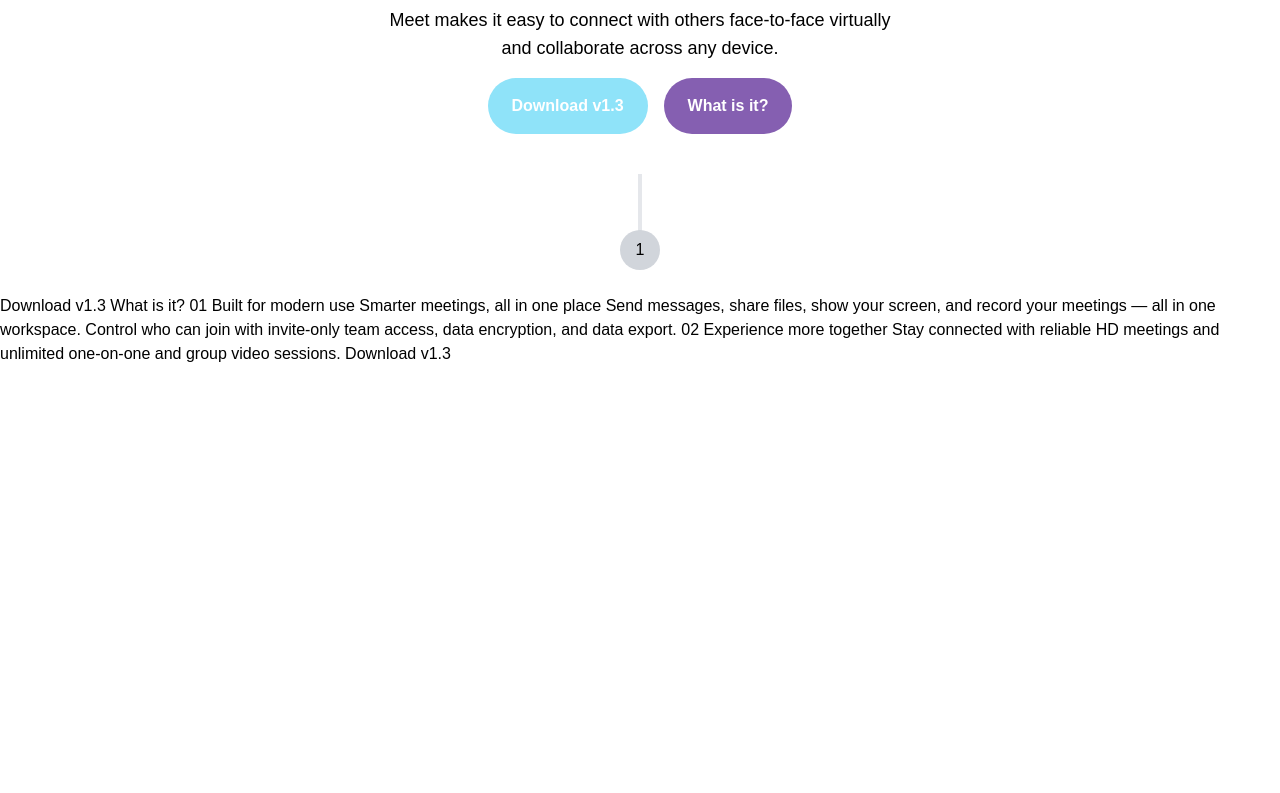
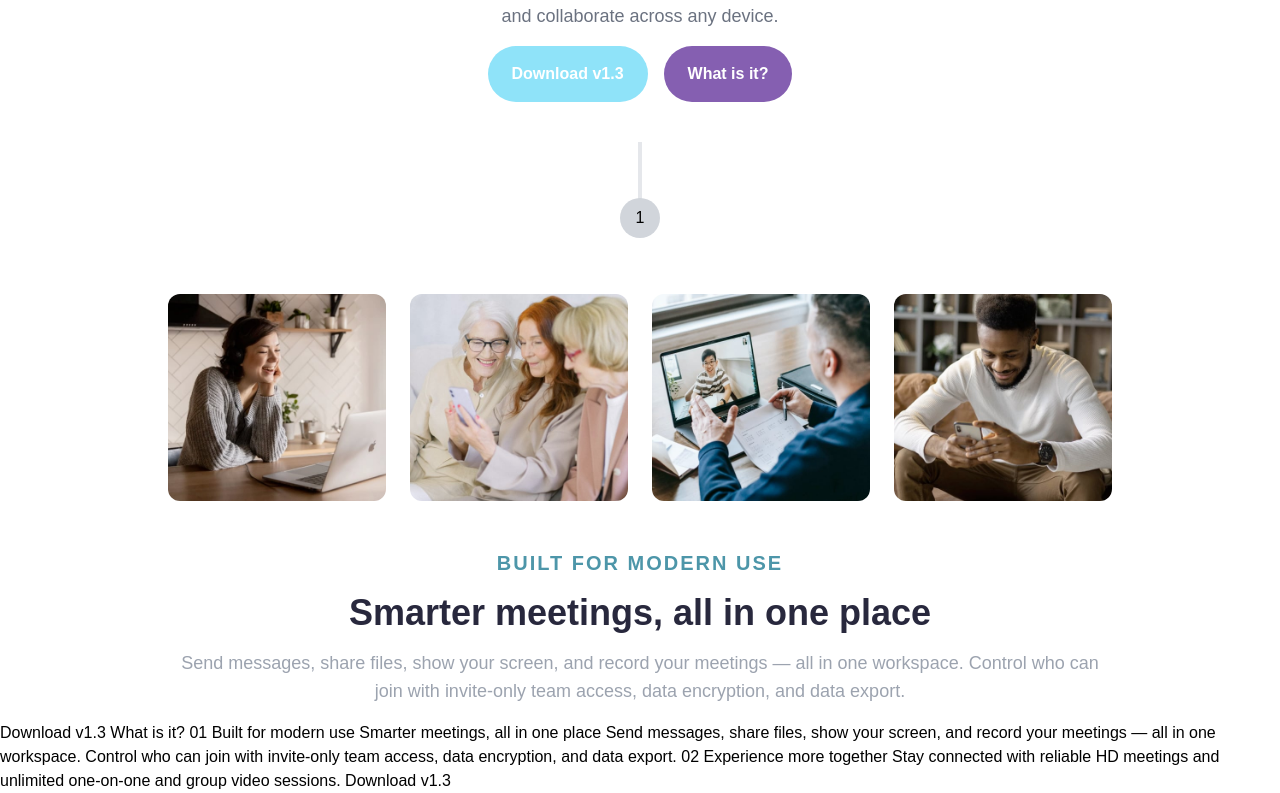
Before and after one commit to ABUHURAIAH/Tailwind-Meet-Landing, a website: page index.html in a window 1280 px wide. Shown: the part 318-1111 px from the top of the page. Before the commit the page ends 800 px from the top, so only its background shows below. Drawn offline with Linux system fonts and the light colour scheme.

Commit message:
second part

```diff
--- a/index.html
+++ b/index.html
@@ -28,10 +28,10 @@
         <div
           class="mt-60 md:mt-80 lg:mt-16 flex flex-col space-y-4 justify-center max-w-lg text-center"
         >
-          <h1 class="font-bold text-7xl mx-auto p-4">
+          <h1 class="font-bold text-5xl mx-auto p-6">
             Group Chat for Everyone
           </h1>
-          <p class="text-lg text-center">
+          <p class="text-lg text-center text-gray-500">
             Meet makes it easy to connect with others face-to-face virtually and
             collaborate across any device.
           </p>
@@ -56,13 +56,13 @@
           <img
             src="assets/desktop/image-hero-right.png"
             alt=""
-            class="absolute -right-6 top-24 w-60 lg:w-60 md:w-1/2"
+            class="absolute -right-6 top-24 w-52 lg:w-60 md:w-1/2"
           />
           <!--Group photos left -->
           <img
             src="assets/desktop/image-hero-left.png"
             alt=""
-            class="absolute -left-6 top-24 w-60 lg:w-60 md:w-1/2"
+            class="absolute -left-6 top-24 w-52 lg:w-60 md:w-1/2"
           />
         </div>
       </div>
@@ -81,6 +81,47 @@
         >
           1
         </div>
+        <!-- Grid container -->
+        <div class="grid gap-6 md:grid-cols-4 grid-cols-2 p-4">
+          <!-- image 1 -->
+          <div class="rounded-xl overflow-hidden">
+            <img
+              src="assets/desktop/image-woman-in-videocall.jpg
+            "
+              alt=""
+            />
+          </div>
+          <!-- image 2 -->
+          <div class="rounded-xl overflow-hidden">
+            <img src="assets/desktop/image-women-videochatting.jpg" alt="" />
+          </div>
+          <!-- image 3 -->
+          <div class="rounded-xl overflow-hidden">
+            <img src="assets/desktop/image-men-in-meeting.jpg" alt="" />
+          </div>
+          <!-- image 4 -->
+          <div class="rounded-xl overflow-hidden">
+            <img src="assets/desktop/image-man-texting.jpg" alt="" />
+          </div>
+        </div>
+        <!-- Gallery Content -->
+        <div class="flex space-y-4 flex-col p-4 text-center">
+          <!-- heading -->
+          <h1
+            class="uppercase text-[#4D96A9] font-bold tracking-widest text-xl"
+          >
+            built for modern use
+          </h1>
+          <p class="text-4xl text-[#28283D] font-bold">
+            Smarter meetings, all in one place
+          </p>
+          <!-- para -->
+          <p class="text-lg text-gray-400">
+            Send messages, share files, show your screen, and record your
+            meetings — all in one workspace. Control who can join with
+            invite-only team access, data encryption, and data export.
+          </p>
+        </div>
       </div>
     </section>
     <!-- Meet makes it easy to connect with others face-to-face virtually and collaborate across any device. -->
```
Also changed, not shown: css/style.css.
